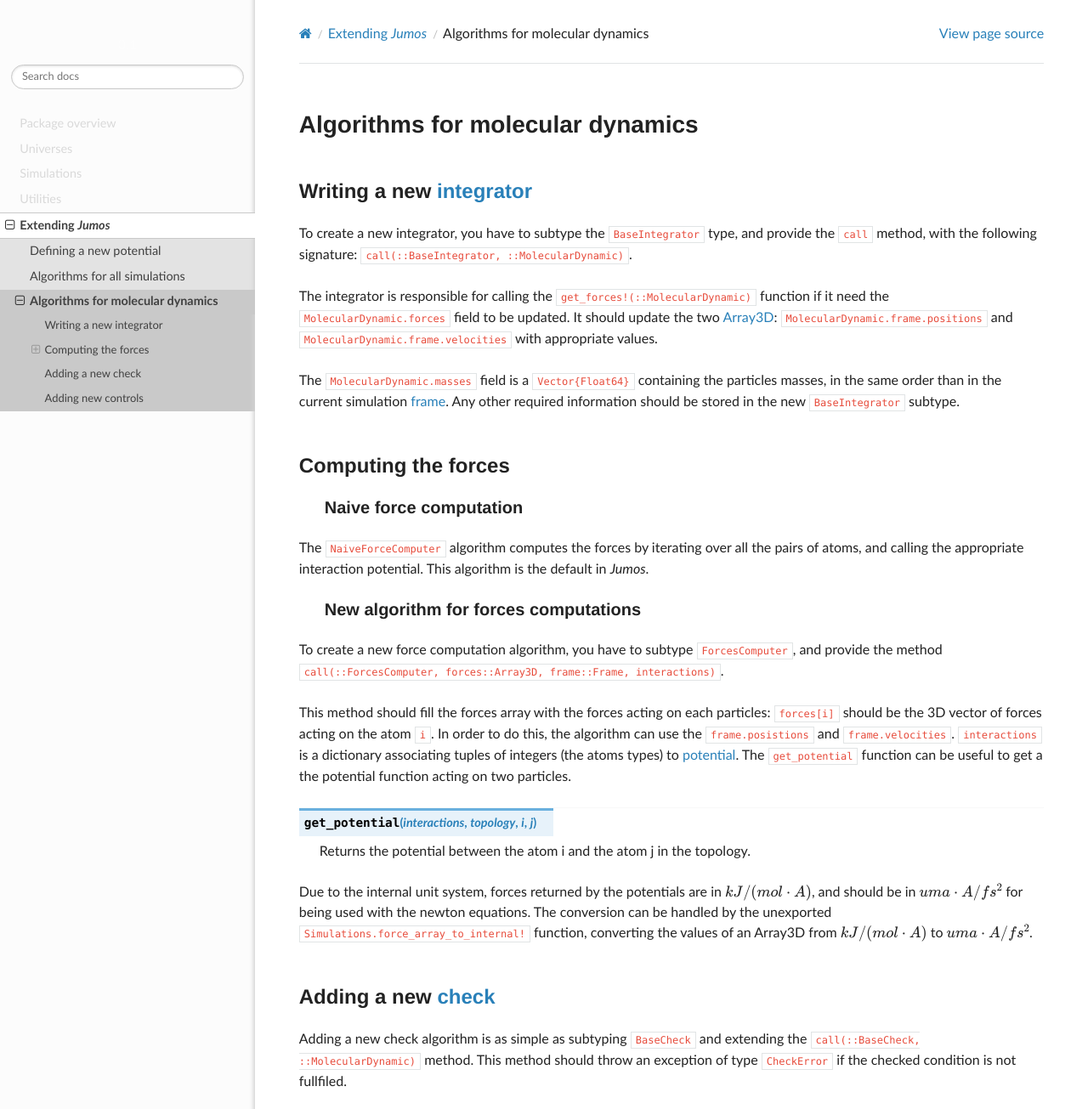
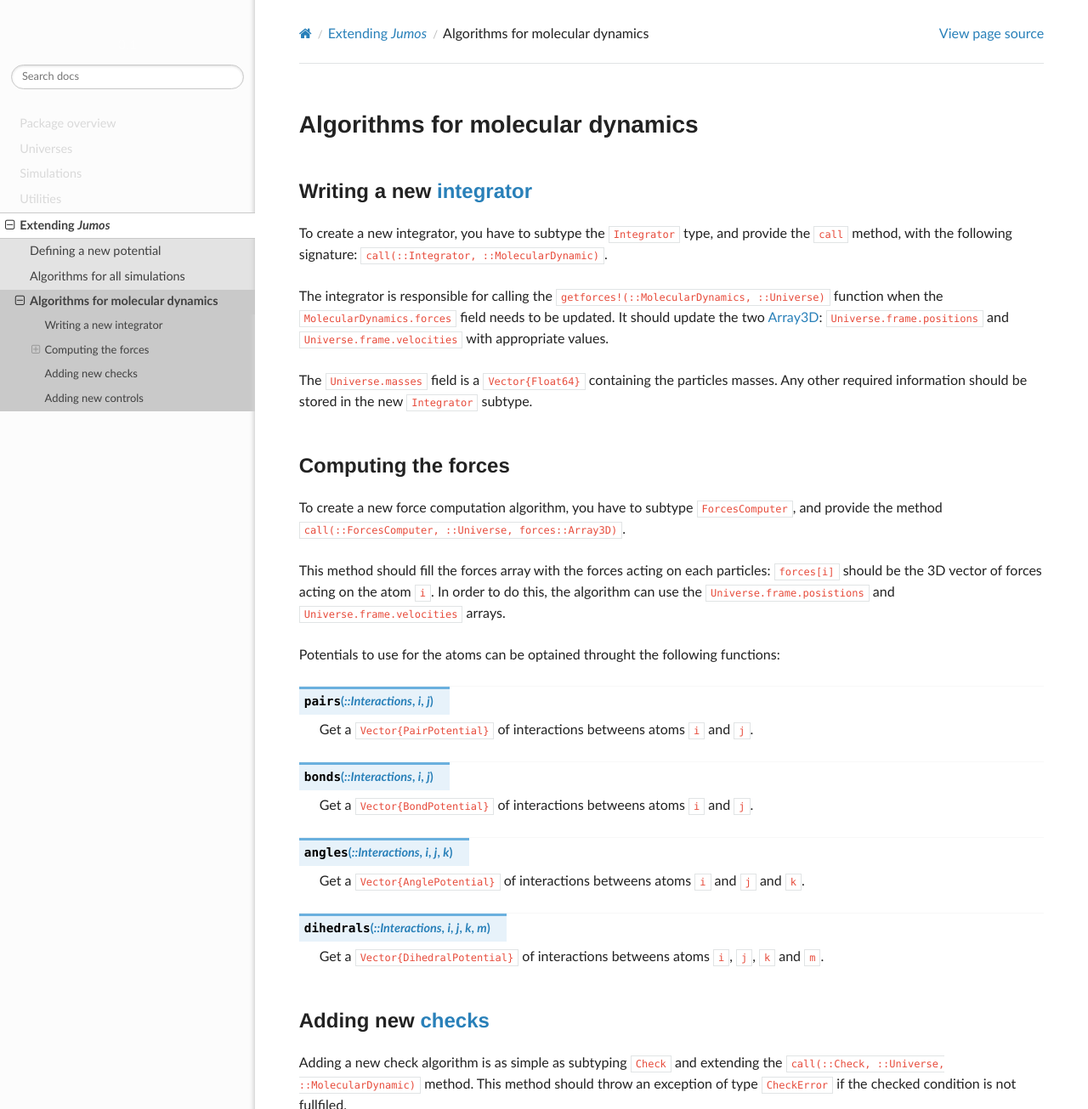
Before and after one commit to Luthaf/Jumos.jl, a Sphinx documentation site: the page built from doc/extending/molecular-dynamics.rst, in a window 1280 px wide and 1400 px high, cut to the strip 0-1305 px from the top of the window. Shown: the whole strip at 85% size. Built offline with Sphinx 7.4.7 and the Read the Docs theme 2.0.0, drawn with Linux system fonts in a browser that asks for light colours; some of the changed text lies outside the part shown.

Commit message:
[doc] Extending MolecularDynamics algorithms

```diff
--- a/doc/extending/molecular-dynamics.rst
+++ b/doc/extending/molecular-dynamics.rst
@@ -4,60 +4,56 @@ Algorithms for molecular dynamics
 Writing a new :ref:`integrator <type-Integrator>`
 -------------------------------------------------------
 
-To create a new integrator, you have to subtype the ``BaseIntegrator`` type, and
+To create a new integrator, you have to subtype the ``Integrator`` type, and
 provide the ``call`` method, with the following signature:
-``call(::BaseIntegrator, ::MolecularDynamic)``.
+``call(::Integrator, ::MolecularDynamic)``.
 
-The integrator is responsible for calling the ``get_forces!(::MolecularDynamic)``
-function if it need the ``MolecularDynamic.forces`` field to be updated. It should
-update the two :ref:`Array3D <type-Array3D>`: ``MolecularDynamic.frame.positions``
-and ``MolecularDynamic.frame.velocities`` with appropriate values.
+The integrator is responsible for calling the ``getforces!(::MolecularDynamics,
+::Universe)`` function when the ``MolecularDynamics.forces`` field needs to be
+updated. It should update the two :ref:`Array3D <type-Array3D>`:
+``Universe.frame.positions`` and ``Universe.frame.velocities`` with appropriate
+values.
 
-The ``MolecularDynamic.masses`` field is a ``Vector{Float64}`` containing the particles
-masses, in the same order than in the current simulation :ref:`frame <type-Frame>`.
-Any other required information should be stored in the new ``BaseIntegrator`` subtype.
+The ``Universe.masses`` field is a ``Vector{Float64}`` containing the particles
+masses. Any other required information should be stored in the new ``Integrator``
+subtype.
 
 Computing the forces
 --------------------
 
-.. _type-NaiveForceComputer:
-
-Naive force computation
-^^^^^^^^^^^^^^^^^^^^^^^
-
-The ``NaiveForceComputer`` algorithm computes the forces by iterating over all the
-pairs of atoms, and calling the appropriate interaction potential. This algorithm
-is the default in |Jumos|.
-
-New algorithm for forces computations
-^^^^^^^^^^^^^^^^^^^^^^^^^^^^^^^^^^^^^
-
 To create a new force computation algorithm, you have to subtype ``ForcesComputer``,
-and provide the method ``call(::ForcesComputer, forces::Array3D, frame::Frame,
-interactions)``.
+and provide the method ``call(::ForcesComputer, ::Universe, forces::Array3D)``.
 
 This method should fill the forces array with the forces acting on each particles:
-``forces[i]`` should be the 3D vector of forces acting on the atom ``i``. In order
-to do this, the algorithm can use the ``frame.posistions`` and ``frame.velocities``.
-``interactions`` is a dictionary associating tuples of integers (the atoms types)
-to :ref:`potential <potentials>`. The ``get_potential`` function can be useful
-to get a the potential function acting on two particles.
+``forces[i]`` should be the 3D vector of forces acting on the atom ``i``. In order to
+do this, the algorithm can use the ``Universe.frame.posistions`` and
+``Universe.frame.velocities`` arrays.
 
-.. function:: get_potential(interactions, topology, i, j)
+Potentials to use for the atoms can be optained throught the following functions:
 
-    Returns the potential between the atom i and the atom j in the topology.
+.. function:: pairs(::Interactions, i, j)
 
-Due to the internal unit system, forces returned by the potentials are in
-:math:`kJ/(mol \cdot A)`, and should be in :math:`uma \cdot A / fs^2` for being
-used with the newton equations.  The conversion can be handled by the unexported
-``Simulations.force_array_to_internal!`` function, converting the values of an
-Array3D from :math:`kJ/(mol \cdot A)` to :math:`uma \cdot A / fs^2`.
+    Get a ``Vector{PairPotential}`` of interactions betweens atoms ``i`` and ``j``.
 
-Adding a new :ref:`check <type-check>`
---------------------------------------
+.. function:: bonds(::Interactions, i, j)
 
-Adding a new check algorithm is as simple as subtyping ``BaseCheck`` and extending
-the ``call(::BaseCheck, ::MolecularDynamic)`` method. This method should throw an
+    Get a ``Vector{BondPotential}`` of interactions betweens atoms ``i`` and ``j``.
+
+.. function:: angles(::Interactions, i, j, k)
+
+    Get a ``Vector{AnglePotential}`` of interactions betweens atoms ``i`` and ``j``
+    and ``k``.
+
+.. function:: dihedrals(::Interactions, i, j, k, m)
+
+    Get a ``Vector{DihedralPotential}`` of interactions betweens atoms ``i``, ``j``,
+    ``k`` and ``m``.
+
+Adding new :ref:`checks <type-check>`
+-------------------------------------
+
+Adding a new check algorithm is as simple as subtyping ``Check`` and extending the
+``call(::Check, ::Universe, ::MolecularDynamic)`` method. This method should throw an
 exception of type ``CheckError`` if the checked condition is not fullfiled.
 
 .. jl:type:: CheckError
@@ -74,9 +70,9 @@ exception of type ``CheckError`` if the checked condition is not fullfiled.
 Adding new :ref:`controls <type-control>`
 -----------------------------------------
 
-To add a new type of control to a simulation, the main way is to subtype
-``BaseControl``, and provide two specialised methods: ``call(::BaseControl,
-::MolecularDynamic)`` and the optional ``setup(::BaseControl, ::MolecularDynamic)``.
-The ``call`` method should contain the algorithm inplementation, and the ``setup``
-method is called once at each simulation start. It should be used to add add some
-:ref:`computation algorithm <type-compute>` to the simulation.
+To add a new type of control to a simulation, the main way is to subtype ``Control``,
+and provide two specialised methods: ``call(::Control, ::Universe)`` and the optional
+``setup(::Control, ::Simulation)``. The ``call`` method should contain the algorithm
+inplementation, and the ``setup`` method is called once at each simulation start. It
+should be used to add add some :ref:`computation algorithm <type-compute>` to the
+simulation, as needed.
```
Also changed, not shown: doc/simulations/molecular-dynamics.rst (+6 -2 lines).
